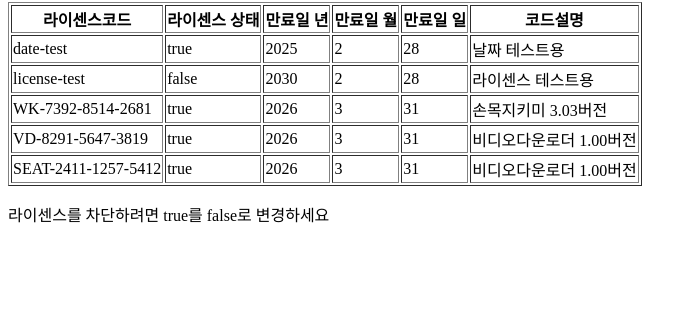
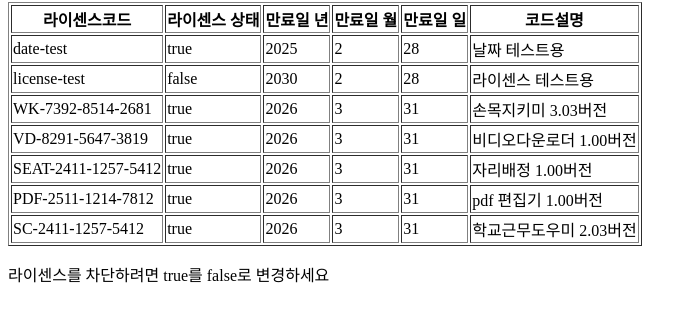
Before and after one commit to jyh1541/kill_switch, a plain HTML site: page index.html in a window 1280 px wide. Shown: the part 87-408 px from the top of the page, without its empty margins (0-697 px from the left). Drawn offline with Linux system fonts and the light colour scheme.

Commit message:
Update index.html

```diff
--- a/index.html
+++ b/index.html
@@ -58,7 +58,25 @@
             <td>2026</td>
             <td>3</td>
             <td>31</td>
-            <td>비디오다운로더 1.00버전</td>
+            <td>자리배정 1.00버전</td>
+        </tr>
+
+        <tr>
+            <td>PDF-2511-1214-7812</td>
+            <td class="s0">true</td>
+            <td>2026</td>
+            <td>3</td>
+            <td>31</td>
+            <td>pdf 편집기 1.00버전</td>
+        </tr>
+
+        <tr>
+            <td>SC-2411-1257-5412</td>
+            <td class="s0">true</td>
+            <td>2026</td>
+            <td>3</td>
+            <td>31</td>
+            <td>학교근무도우미 2.03버전</td>
         </tr>
 
     </table>
```
